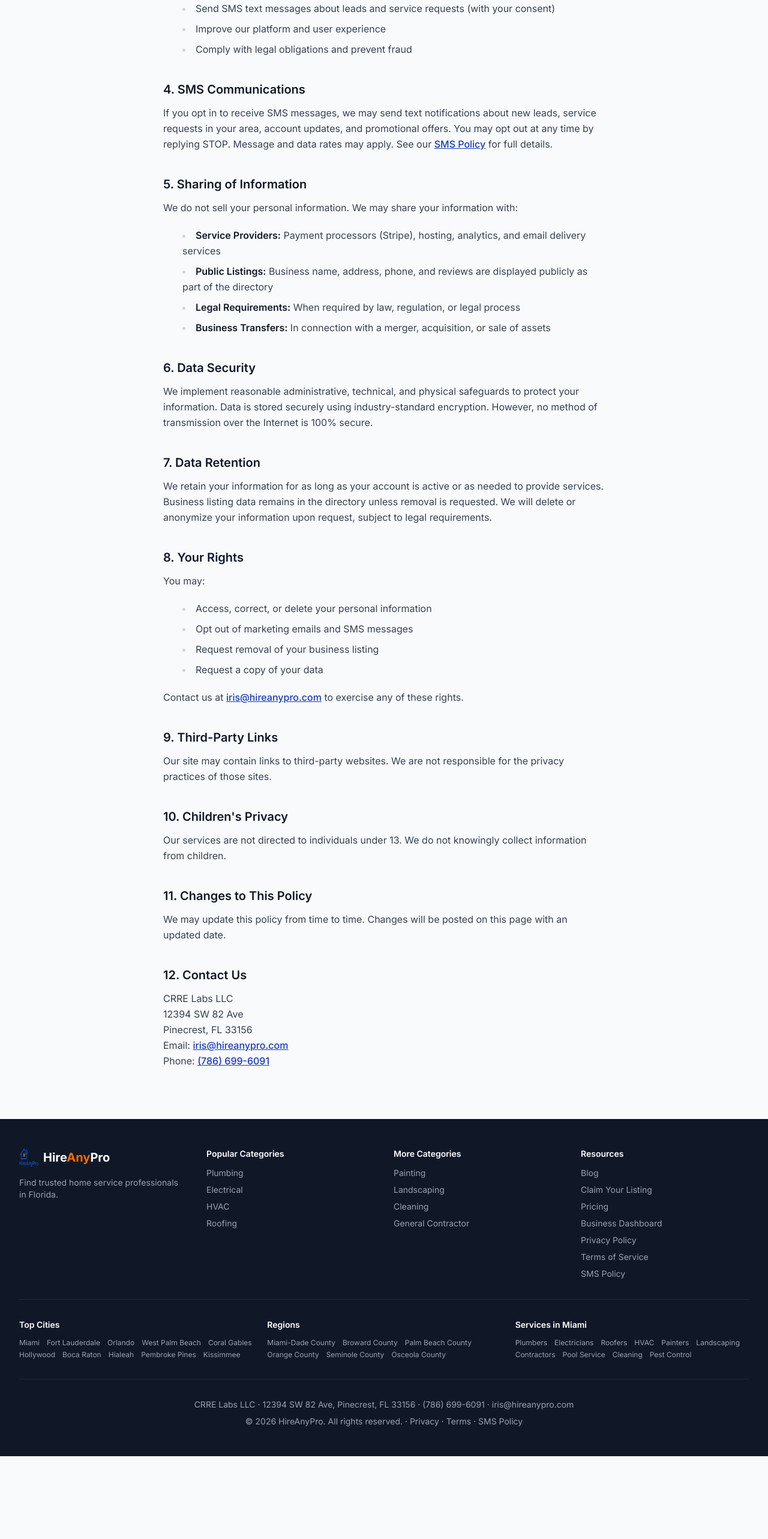
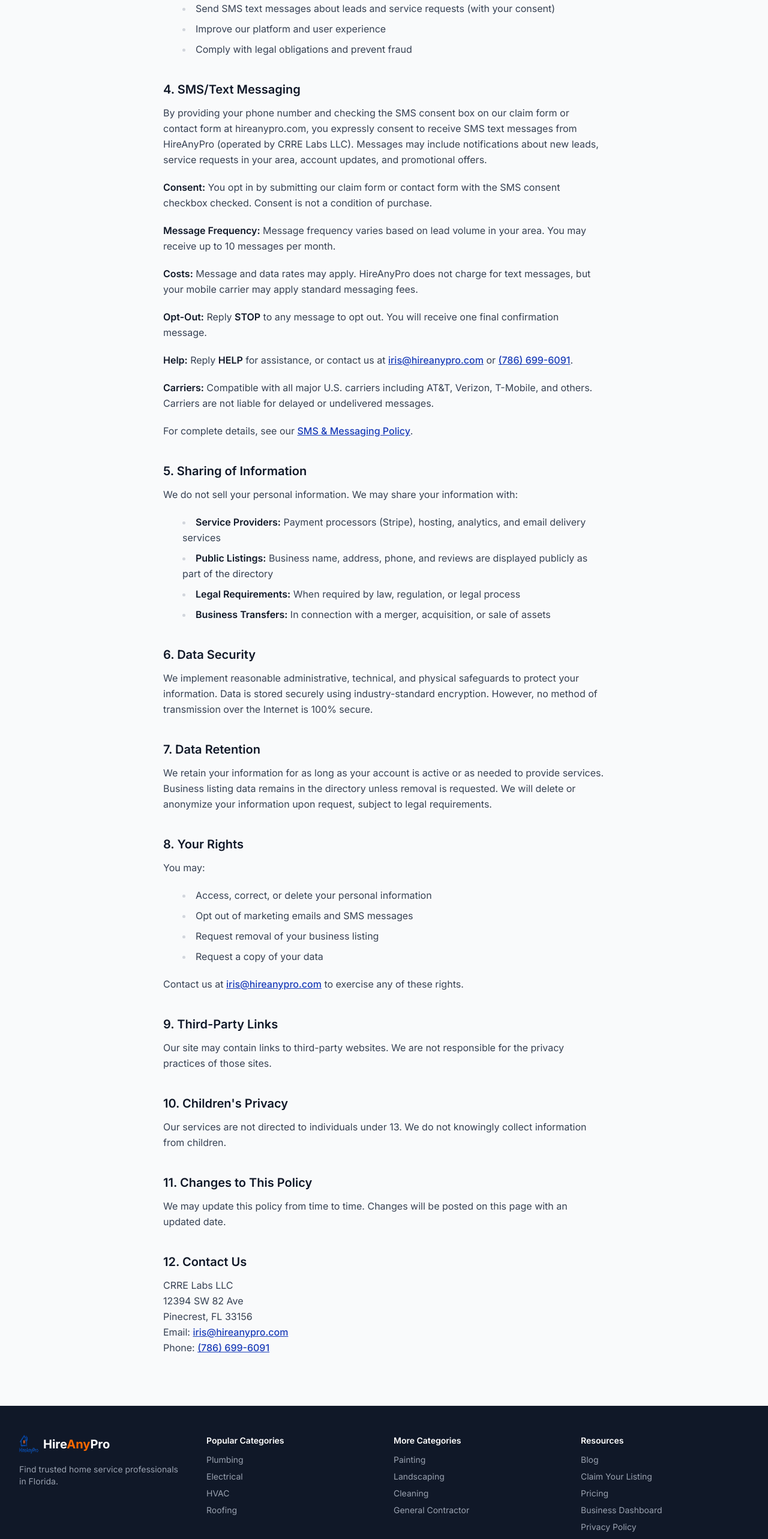
Before and after one commit to crrelabs/hireanypro, a Next.js app: page /privacy in a window 1280 px wide. Shown: the part 880-3445 px from the top of the page at 60% size. Before the commit the page ends 3307 px from the top, so only its background shows below. Built offline with nearby package versions, Linux system fonts and the light colour scheme.

Commit message:
A2P fix: expand privacy policy SMS section + footer full link text
- Privacy policy Section 4: full SMS/Text Messaging with consent, frequency, costs, STOP, HELP, carriers
- Footer: 'Privacy' → 'Privacy Policy', 'Terms' → 'Terms of Service'
- Fixes Twilio A2P rejection error 30909

```diff
--- a/src/app/privacy/page.tsx
+++ b/src/app/privacy/page.tsx
@@ -41,8 +41,15 @@ export default function PrivacyPage() {
         </section>
 
         <section>
-          <h2 className="text-xl font-semibold text-gray-900 mb-3">4. SMS Communications</h2>
-          <p>If you opt in to receive SMS messages, we may send text notifications about new leads, service requests in your area, account updates, and promotional offers. You may opt out at any time by replying STOP. Message and data rates may apply. See our <Link href="/sms-policy" className="text-blue-800 hover:underline">SMS Policy</Link> for full details.</p>
+          <h2 className="text-xl font-semibold text-gray-900 mb-3">4. SMS/Text Messaging</h2>
+          <p>By providing your phone number and checking the SMS consent box on our claim form or contact form at hireanypro.com, you expressly consent to receive SMS text messages from HireAnyPro (operated by CRRE Labs LLC). Messages may include notifications about new leads, service requests in your area, account updates, and promotional offers.</p>
+          <p className="mt-2"><strong>Consent:</strong> You opt in by submitting our claim form or contact form with the SMS consent checkbox checked. Consent is not a condition of purchase.</p>
+          <p className="mt-2"><strong>Message Frequency:</strong> Message frequency varies based on lead volume in your area. You may receive up to 10 messages per month.</p>
+          <p className="mt-2"><strong>Costs:</strong> Message and data rates may apply. HireAnyPro does not charge for text messages, but your mobile carrier may apply standard messaging fees.</p>
+          <p className="mt-2"><strong>Opt-Out:</strong> Reply <strong>STOP</strong> to any message to opt out. You will receive one final confirmation message.</p>
+          <p className="mt-2"><strong>Help:</strong> Reply <strong>HELP</strong> for assistance, or contact us at <a href="mailto:iris@hireanypro.com" className="text-blue-800 hover:underline">iris@hireanypro.com</a> or <a href="tel:+17866996091" className="text-blue-800 hover:underline">(786) 699-6091</a>.</p>
+          <p className="mt-2"><strong>Carriers:</strong> Compatible with all major U.S. carriers including AT&amp;T, Verizon, T-Mobile, and others. Carriers are not liable for delayed or undelivered messages.</p>
+          <p className="mt-2">For complete details, see our <Link href="/sms-policy" className="text-blue-800 hover:underline">SMS &amp; Messaging Policy</Link>.</p>
         </section>
 
         <section>
--- a/src/components/Footer.tsx
+++ b/src/components/Footer.tsx
@@ -106,7 +106,7 @@ export default function Footer() {
         </div>
         <div className="border-t border-gray-800 pt-8 text-center text-sm space-y-2">
           <p>CRRE Labs LLC · 12394 SW 82 Ave, Pinecrest, FL 33156 · <a href="tel:+17866996091" className="hover:text-white transition-colors">(786) 699-6091</a> · <a href="mailto:iris@hireanypro.com" className="hover:text-white transition-colors">iris@hireanypro.com</a></p>
-          <p>&copy; {new Date().getFullYear()} HireAnyPro. All rights reserved. · <Link href="/privacy" className="hover:text-white transition-colors">Privacy</Link> · <Link href="/terms" className="hover:text-white transition-colors">Terms</Link> · <Link href="/sms-policy" className="hover:text-white transition-colors">SMS Policy</Link></p>
+          <p>&copy; {new Date().getFullYear()} HireAnyPro. All rights reserved. · <Link href="/privacy" className="hover:text-white transition-colors">Privacy Policy</Link> · <Link href="/terms" className="hover:text-white transition-colors">Terms of Service</Link> · <Link href="/sms-policy" className="hover:text-white transition-colors">SMS Policy</Link></p>
         </div>
       </div>
     </footer>
```
